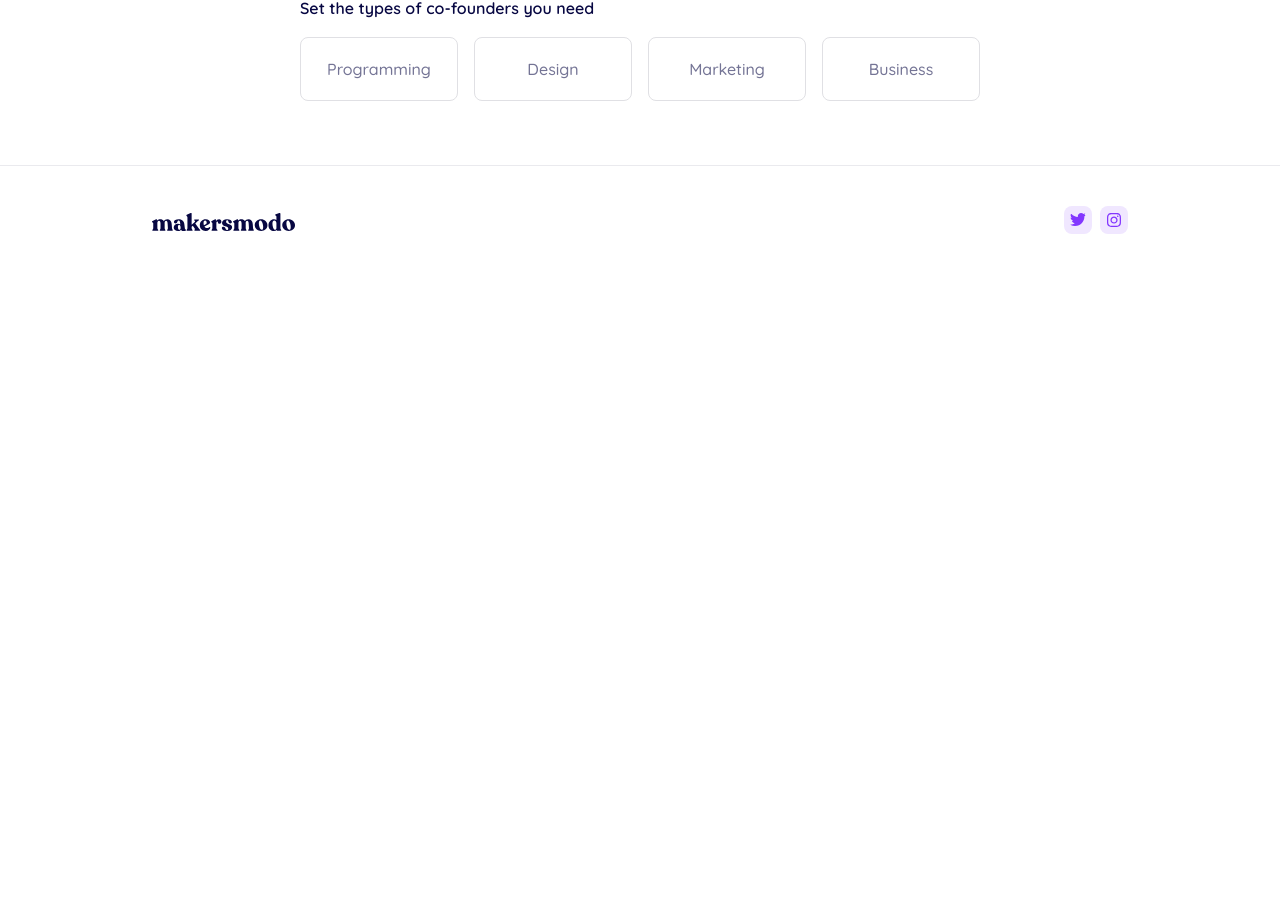
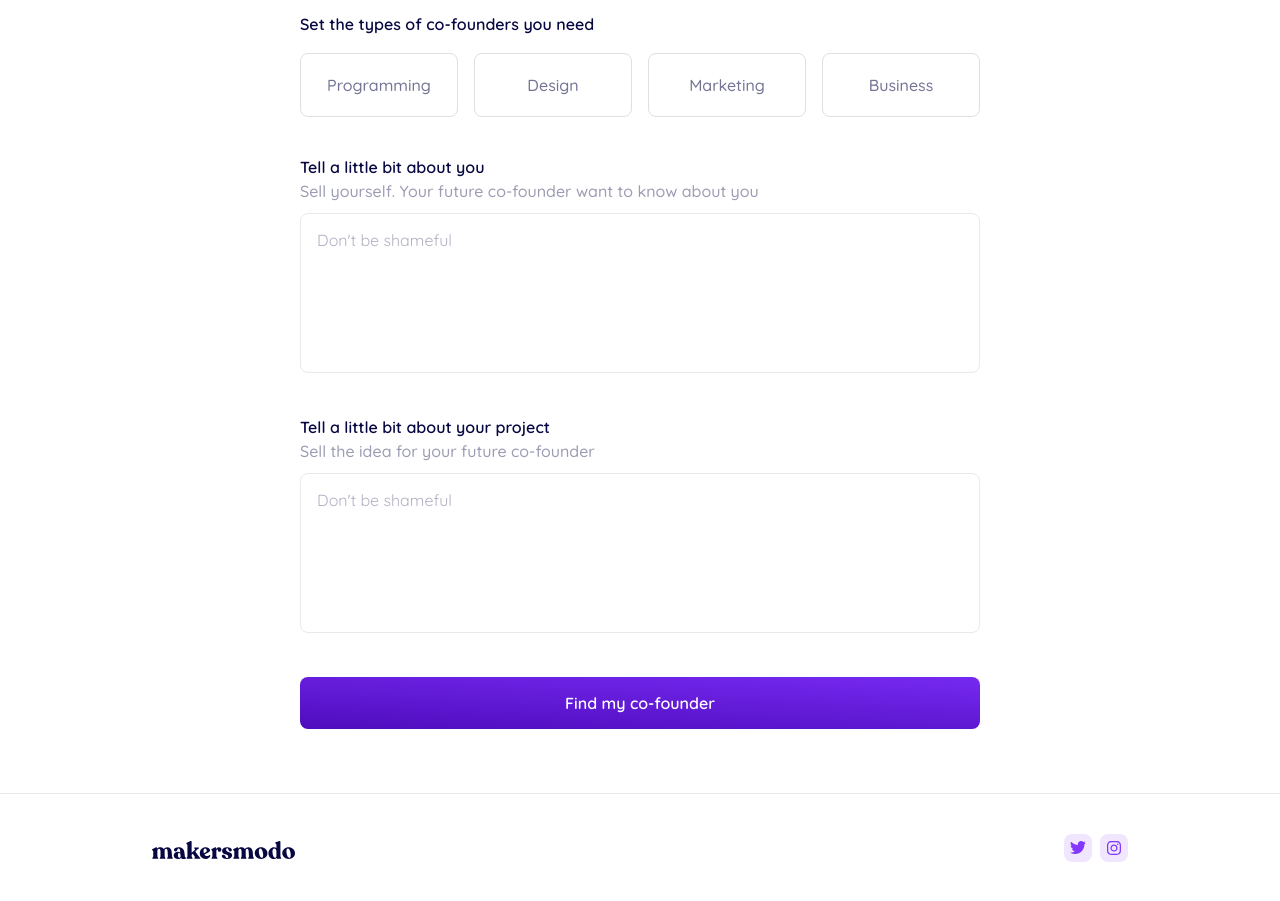
Before and after one commit to dhcorrea/makersmodo, a React (Create React App) app: page /project-register in a window 1280 px wide. Shown: the part 741-1642 px from the top of the page. Before the commit the page ends 1019 px from the top, so only its background shows below. Built offline with nearby package versions, Linux system fonts and the light colour scheme.

Commit message:
built the textAreas on register and built the new banner for the register header

```diff
--- /dev/null
+++ b/src/components/ScrollIntoView/scrollIndoView.jsx
@@ -0,0 +1,14 @@
+import { PureComponent } from "react";
+import { withRouter } from "react-router-dom";
+
+class ScrollIntoView extends PureComponent {
+  componentDidMount = () => window.scrollTo(0, 0);
+
+  componentDidUpdate = prevProps => {
+    if (this.props.location !== prevProps.location) window.scrollTo(0, 0);
+  };
+
+  render = () => this.props.children;
+}
+
+export default withRouter(ScrollIntoView);
--- a/src/pages/projectRegister/projectRegister.css
+++ b/src/pages/projectRegister/projectRegister.css
@@ -7,11 +7,14 @@
 
 /*PROMOTIONAL PRICE BANNER*/
 .postValue{
+  position: relative;
   width: 680px;
-  padding: 24px 0;
+  padding: 32px 0;
   margin-top: 3.5rem;
   text-align: center;
-  background: linear-gradient(91.55deg, #BD00FF -4.39%, #5E09E9 118.62%);
+  background:
+    url('../../images/iconConfetti.svg'),
+    linear-gradient(91.55deg, #BD00FF -4.39%, #5E09E9 118.62%);
   box-shadow: 0px 24px 32px -20px rgba(79, 0, 207, 0.24);
   border-radius: 12px;
 }
@@ -21,6 +24,12 @@
   font-size: 2rem;
   font-weight: 400;
   color: #fff;
+}
+
+.confetti{
+  position: absolute;
+  top: -0.05rem;
+  left: 1.2rem;
 }
 
 .textContainer{
@@ -64,18 +73,24 @@
 /*END FORM TITLE*/
 
 
-/*FORM CONTENT*/
+/*GENERAL FORM*/
 .registerContainer form{
   margin-top: 2rem;
 }
+/*END GENERAL FORM*/
 
+
+/*UPLOAD*/
 .formUpload{
   width: 100%;
   height: 108px;
   border: 1px solid #EAEAEE;
   border-radius: .5rem;
 }
+/*END UPLOAD*/
 
+
+/*TEXT-FIELD*/
 .formMarginTop{
   margin-top: 2.5rem ;
 }
@@ -111,16 +126,23 @@
   border-radius: 8px;
   outline: none;
   color: #070742;
+  transition: .2s;
 }
 
 .formTextField input::placeholder{
   color: #B0B0C2;
 }
 
+.formTextField input:hover{
+  border-color: #C3C3D2;
+}
+
 .formTextField input:focus{
   border: 1px solid #8337FF;
   color: #070742;
 }
+/*END TEXT-FIELD*/
+
 
 /*CHECKBOXES*/
 .formCheckboxWrapper{
@@ -166,6 +188,11 @@
   color: #747495;
 }
 
+.checkboxItem label:hover{
+  border-color: #C3C3D2;
+  color: #4D4D77;
+}
+
 .checkboxItem:not(:last-child){
   margin-right: 1rem;
 }
@@ -184,3 +211,78 @@
   transform: scale(1);
 }
 /*END CHECKBOX*/
+
+/*TEXT-AREA*/
+.formTextArea{
+  margin-top: 2.5rem;
+}
+
+.labelContainer{
+  display: flex;
+  flex-direction: column;
+}
+
+.textAreaLabel{
+  font-size: 1rem;
+  font-weight: 600;
+  line-height: 20px;
+  color: #070742;
+  margin-bottom: .2rem;
+}
+
+.textAreaSubLabel{
+  font-size: 1rem;
+  font-weight: 500;
+  line-height: 20px;
+  color: #9C9CB3;
+}
+
+.textArea{
+  margin-top: .8rem;
+  width: 100%;
+  height: 10rem;
+  resize: none;
+  padding: 1rem;
+  font-size: 1rem;
+  border-radius: .5rem;
+  border: 1px solid #EAEAEE;
+  outline: none;
+  transition: .2s;
+}
+
+.textArea:hover{
+  border-color: #C3C3D2;
+}
+
+.textArea:focus{
+  border: 1px solid #8337FF;
+  color: #070742;
+}
+
+.textArea::placeholder{
+  color: #B0B0C2;
+}
+/*END TEXT-AREA*/
+
+/*BUTTON FORM*/
+.buttonForm{
+  width: 100%;
+  margin-top: 2.5rem;
+  display: inline-block;
+  padding: 16px 24px;
+  background: linear-gradient(182.86deg, #7529F0 2.37%, #500DBE 97.62%);
+  border: none;
+  border-radius: 8px;
+  font-size: 1rem;
+  font-weight: 600;
+  color: #fff;
+  cursor: pointer;
+  outline: none;
+  transition: .4s;
+}
+
+.buttonForm:hover{
+  box-shadow: 0px 16px 24px -8px rgba(81, 0, 214, 0.26);
+  transform: translateY(-3px);
+}
+/*END BUTTON FORM*/
--- a/src/pages/projectRegister/projectRegister.jsx
+++ b/src/pages/projectRegister/projectRegister.jsx
@@ -1,4 +1,5 @@
 import React from 'react';
+import { Link } from 'react-router-dom';
 
 import './projectRegister.css';
 
@@ -71,6 +72,26 @@ export default function ProjectRegister(){
             </ul>
           </div>
 
+          <div className="formTextArea">
+            <div className="labelContainer">
+              <label for="textarea" className="textAreaLabel">Tell a little bit about you</label>
+              <label for="textarea" className="textAreaSubLabel">Sell yourself. Your future co-founder want to know about you</label>
+            </div>
+            <textarea class="textArea" id="textarea" placeholder="Don't be shameful"></textarea>
+          </div>
+
+          <div className="formTextArea">
+            <div className="labelContainer">
+              <label for="textarea" className="textAreaLabel">Tell a little bit about your project</label>
+              <label for="textarea" className="textAreaSubLabel">Sell the idea for your future co-founder</label>
+            </div>
+            <textarea class="textArea" id="textarea" placeholder="Don't be shameful"></textarea>
+          </div>
+
+          <Link to="/project-register">
+            <button className="buttonForm">Find my co-founder</button>
+          </Link>
+
         </form>
       </div>
 
--- a/src/routes.jsx
+++ b/src/routes.jsx
@@ -3,14 +3,17 @@ import { BrowserRouter, Switch, Route } from 'react-router-dom';
 
 import Home from './pages/home/home';
 import ProjectRegister from './pages/projectRegister/projectRegister';
+import ScrollIntoView from './components/ScrollIntoView/scrollIndoView';
 
 export default function Routes(){
   return(
     <BrowserRouter>
-      <Switch>
-        <Route path="/" exact component={Home} />
-        <Route path="/project-register" component={ProjectRegister} />
-      </Switch>
+      <ScrollIntoView>
+        <Switch>
+          <Route path="/" exact component={Home} />
+          <Route path="/project-register" component={ProjectRegister} />
+        </Switch>
+      </ScrollIntoView>
     </BrowserRouter>
   )
 }
```
Also changed, not shown: src/images/iconConfetti.svg (added).
